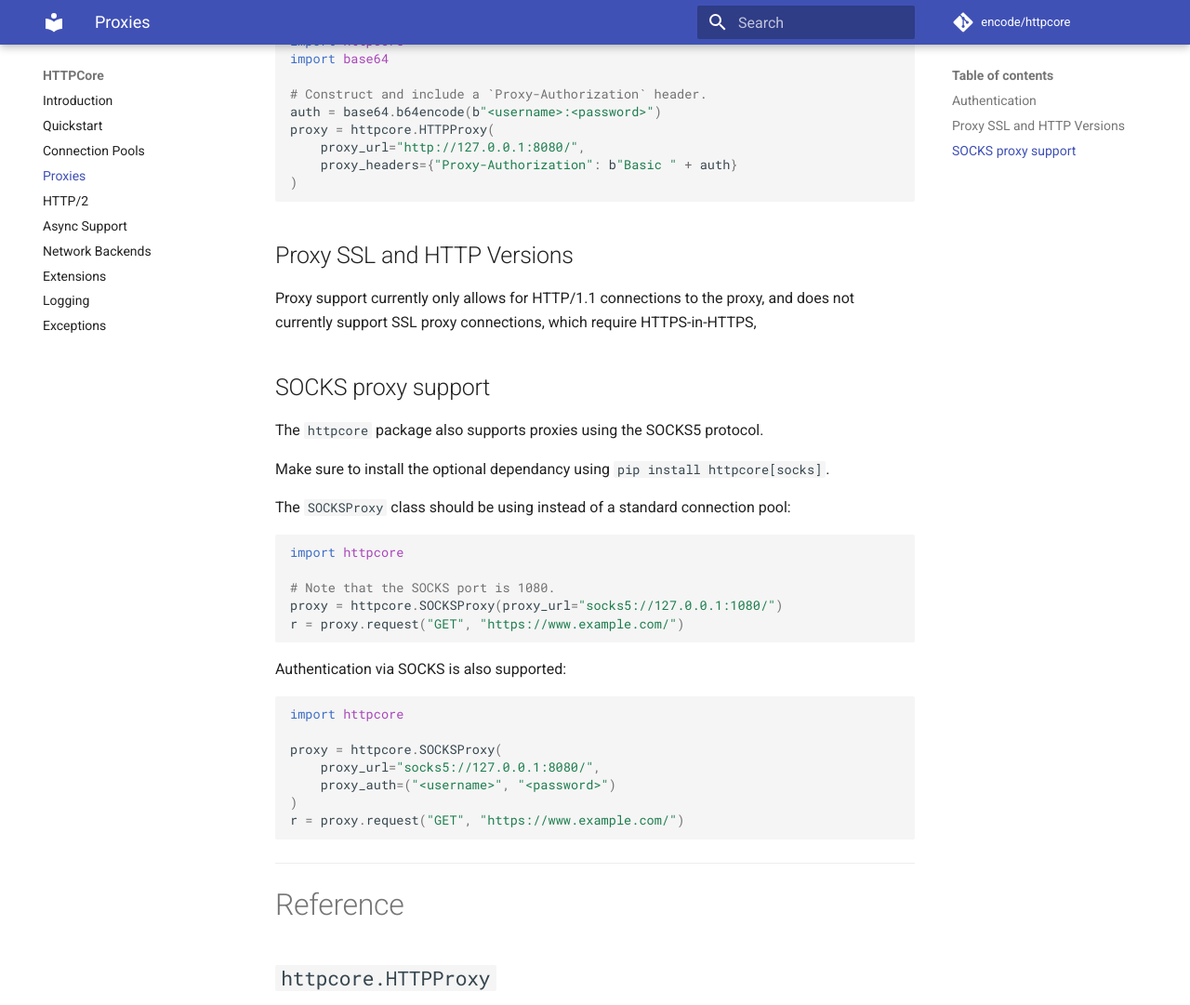
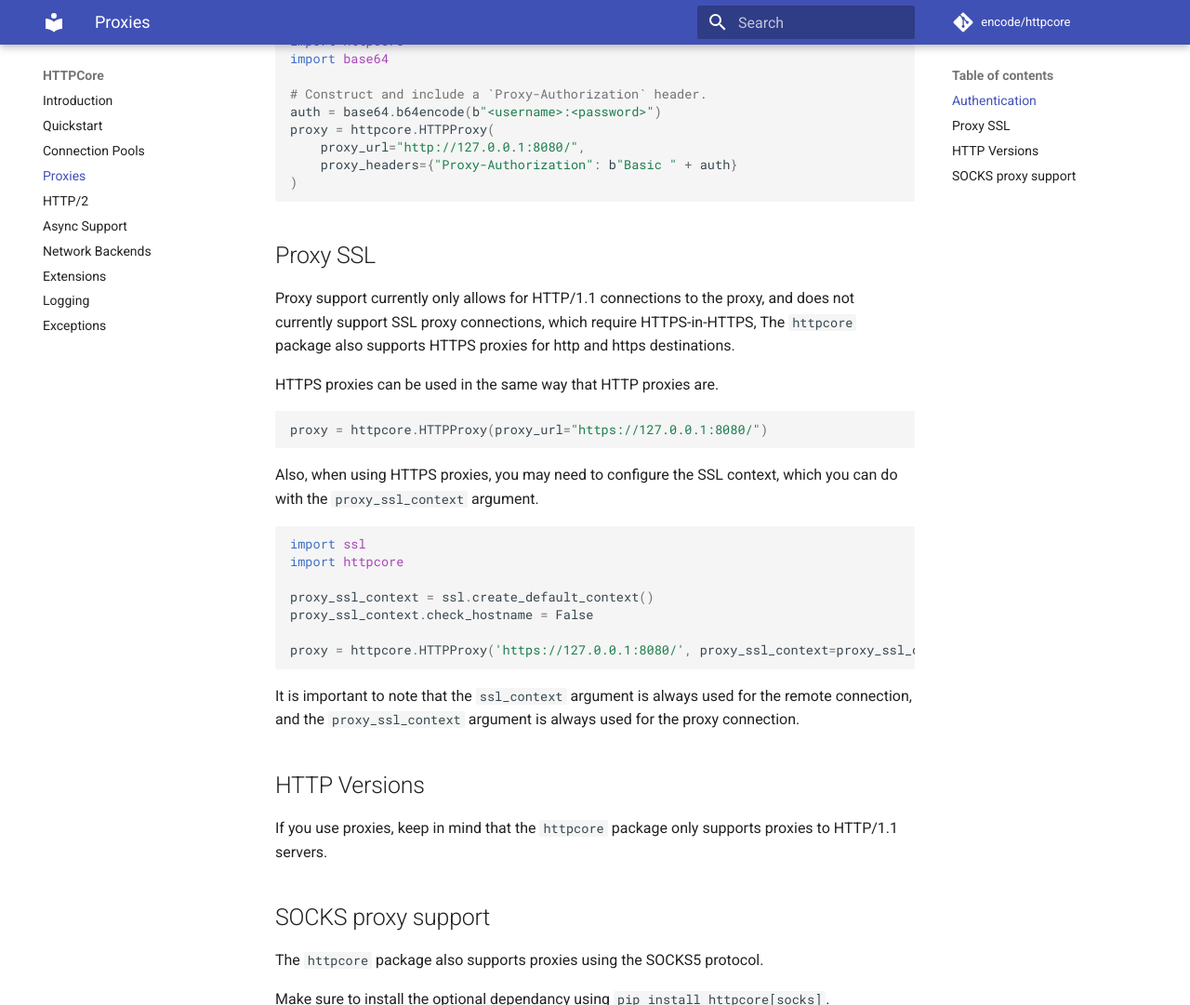
Before and after one commit to encode/httpcore, an MkDocs documentation site: the page built from docs/proxies.md, in a window 1280 px wide and 1400 px high, scrolled down 1023 px, cut to the strip 0-1081 px from the top of the window. Shown: the whole strip at 93% size. Built offline with MkDocs 1.6.1 and Material for MkDocs 9.7.7, drawn with Linux system fonts in a browser that asks for light colours; comment, search, counter and statistics services are not loaded.

Commit message:
Add HTTPS proxy docs

````diff
--- a/docs/proxies.md
+++ b/docs/proxies.md
@@ -51,10 +51,35 @@ proxy = httpcore.HTTPProxy(
 )
 ```
 
-## Proxy SSL and HTTP Versions
+## Proxy SSL
 
 Proxy support currently only allows for HTTP/1.1 connections to the proxy,
 and does not currently support SSL proxy connections, which require HTTPS-in-HTTPS,
+The `httpcore` package also supports HTTPS proxies for http and https destinations.
+
+HTTPS proxies can be used in the same way that HTTP proxies are.
+
+```python
+proxy = httpcore.HTTPProxy(proxy_url="https://127.0.0.1:8080/")
+```
+
+Also, when using HTTPS proxies, you may need to configure the SSL context, which you can do with the `proxy_ssl_context` argument.
+
+```python
+import ssl
+import httpcore
+
+proxy_ssl_context = ssl.create_default_context()
+proxy_ssl_context.check_hostname = False
+
+proxy = httpcore.HTTPProxy('https://127.0.0.1:8080/', proxy_ssl_context=proxy_ssl_context)
+```
+
+It is important to note that the `ssl_context` argument is always used for the remote connection, and the `proxy_ssl_context` argument is always used for the proxy connection.
+
+## HTTP Versions
+
+If you use proxies, keep in mind that the `httpcore` package only supports proxies to HTTP/1.1 servers.
 
 ## SOCKS proxy support
 
````
